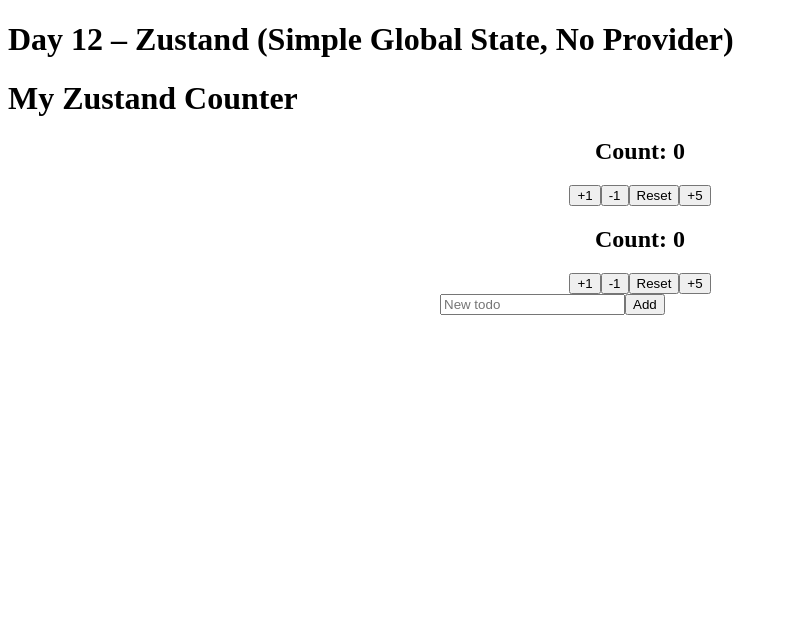
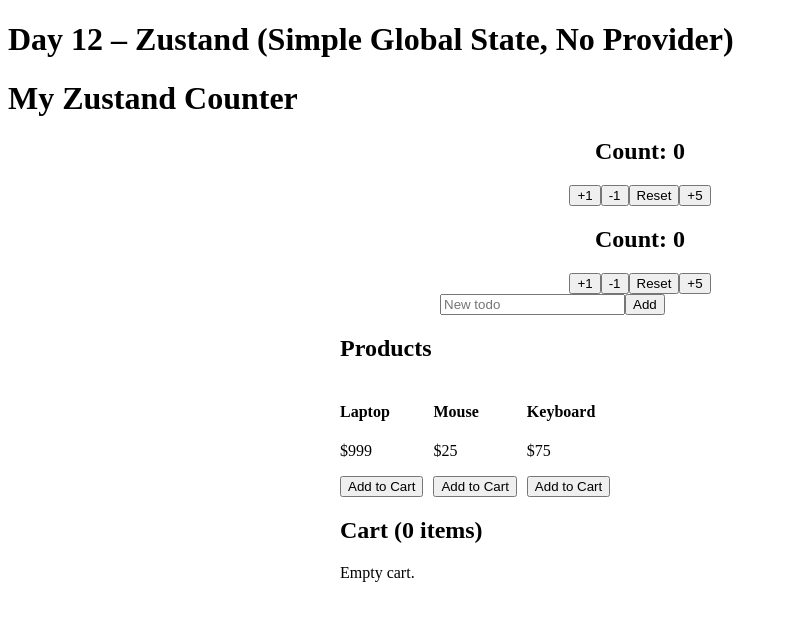
Before and after one commit to Nitesh-Ray/2026-revice, a React (Vite) app: page / in a window 1280 px wide. Shown: the top 620 px of the page, without its empty margins (0-788 px from the left). Built offline with nearby package versions, Linux system fonts and the light colour scheme.

Commit message:
Shopping Cart component

```diff
--- a/day12/App.jsx
+++ b/day12/App.jsx
@@ -1,3 +1,4 @@
+import ShoppingCart from "./components/ShoppingCart";
 import ZustandCounter from "./components/ZustandCounter";
 import ZustandTodo from "./components/ZustandTodo";
 
@@ -10,6 +11,8 @@
       <ZustandCounter />
 
       <ZustandTodo />
+
+      <ShoppingCart />
     </div>
   );
 }
--- /dev/null
+++ b/day12/components/ShoppingCart.jsx
@@ -0,0 +1,52 @@
+import { useCartStore } from '../store/cartStore';
+
+const availableProducts = [
+  { id: 1, name: 'Laptop', price: 999 },
+  { id: 2, name: 'Mouse', price: 25 },
+  { id: 3, name: 'Keyboard', price: 75 },
+];
+
+function ShoppingCart() {
+  const cart = useCartStore((state) => state.cart);
+  const addToCart = useCartStore((state) => state.addToCart);
+  const removeFromCart = useCartStore((state) => state.removeFromCart);
+  const updateQuantity = useCartStore((state) => state.updateQuantity);
+  const clearCart = useCartStore((state) => state.clearCart);
+
+  const totalItems = cart.reduce((sum, item) => sum + item.quantity, 0);
+  const totalPrice = cart.reduce((sum, item) => sum + item.price * item.quantity, 0);
+
+  return (
+    <div style={{ maxWidth: 600, margin: 'auto' }}>
+      <h2>Products</h2>
+      <div style={{ display: 'flex', gap: 10 }}>
+        {availableProducts.map((p) => (
+          <div key={p.id}>
+            <h4>{p.name}</h4>
+            <p>${p.price}</p>
+            <button onClick={() => addToCart(p)}>Add to Cart</button>
+          </div>
+        ))}
+      </div>
+      <h2>Cart ({totalItems} items)</h2>
+      {cart.length === 0 && <p>Empty cart.</p>}
+      {cart.map((item) => (
+        <div key={item.id} style={{ display: 'flex', gap: 10 }}>
+          <span>{item.name}</span>
+          <button onClick={() => updateQuantity(item.id, item.quantity - 1)}>−</button>
+          <span>{item.quantity}</span>
+          <button onClick={() => updateQuantity(item.id, item.quantity + 1)}>+</button>
+          <button onClick={() => removeFromCart(item.id)}>🗑</button>
+        </div>
+      ))}
+      {cart.length > 0 && (
+        <>
+          <p><strong>Total: ${totalPrice.toFixed(2)}</strong></p>
+          <button onClick={clearCart}>Clear Cart</button>
+        </>
+      )}
+    </div>
+  );
+}
+
+export default ShoppingCart;
--- /dev/null
+++ b/day12/store/cartStore.js
@@ -0,0 +1,34 @@
+import { create } from 'zustand';
+
+export const useCartStore = create((set) => ({
+  cart: [],
+  // Actions
+  addToCart: (product) =>
+    set((state) => {
+      const existing = state.cart.find((item) => item.id === product.id);
+      if (existing) {
+        return {
+          cart: state.cart.map((item) =>
+            item.id === product.id ? { ...item, quantity: item.quantity + 1 } : item
+          ),
+        };
+      }
+      return { cart: [...state.cart, { ...product, quantity: 1 }] };
+    }),
+  removeFromCart: (productId) =>
+    set((state) => ({
+      cart: state.cart.filter((item) => item.id !== productId),
+    })),
+  updateQuantity: (productId, quantity) =>
+    set((state) => {
+      if (quantity <= 0) {
+        return { cart: state.cart.filter((item) => item.id !== productId) };
+      }
+      return {
+        cart: state.cart.map((item) =>
+          item.id === productId ? { ...item, quantity } : item
+        ),
+      };
+    }),
+  clearCart: () => set({ cart: [] }),
+}));
```
